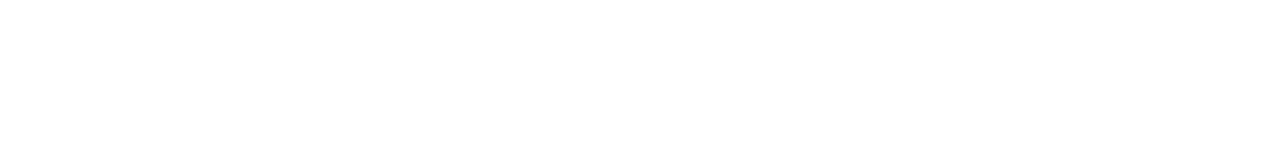
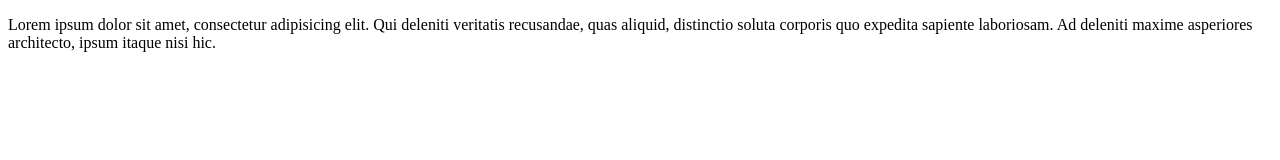
Before and after one commit to arif-prog/coba-repo, a plain HTML site: page index.html in a window 1280 px wide. Drawn offline with Linux system fonts and the light colour scheme.

Commit message:
menambahkan paragraf

```diff
--- a/index.html
+++ b/index.html
@@ -5,6 +5,6 @@
 	<title>Document</title>
 </head>
 <body>
-
+	<p>Lorem ipsum dolor sit amet, consectetur adipisicing elit. Qui deleniti veritatis recusandae, quas aliquid, distinctio soluta corporis quo expedita sapiente laboriosam. Ad deleniti maxime asperiores architecto, ipsum itaque nisi hic.	</p>
 </body>
 </html>
```
